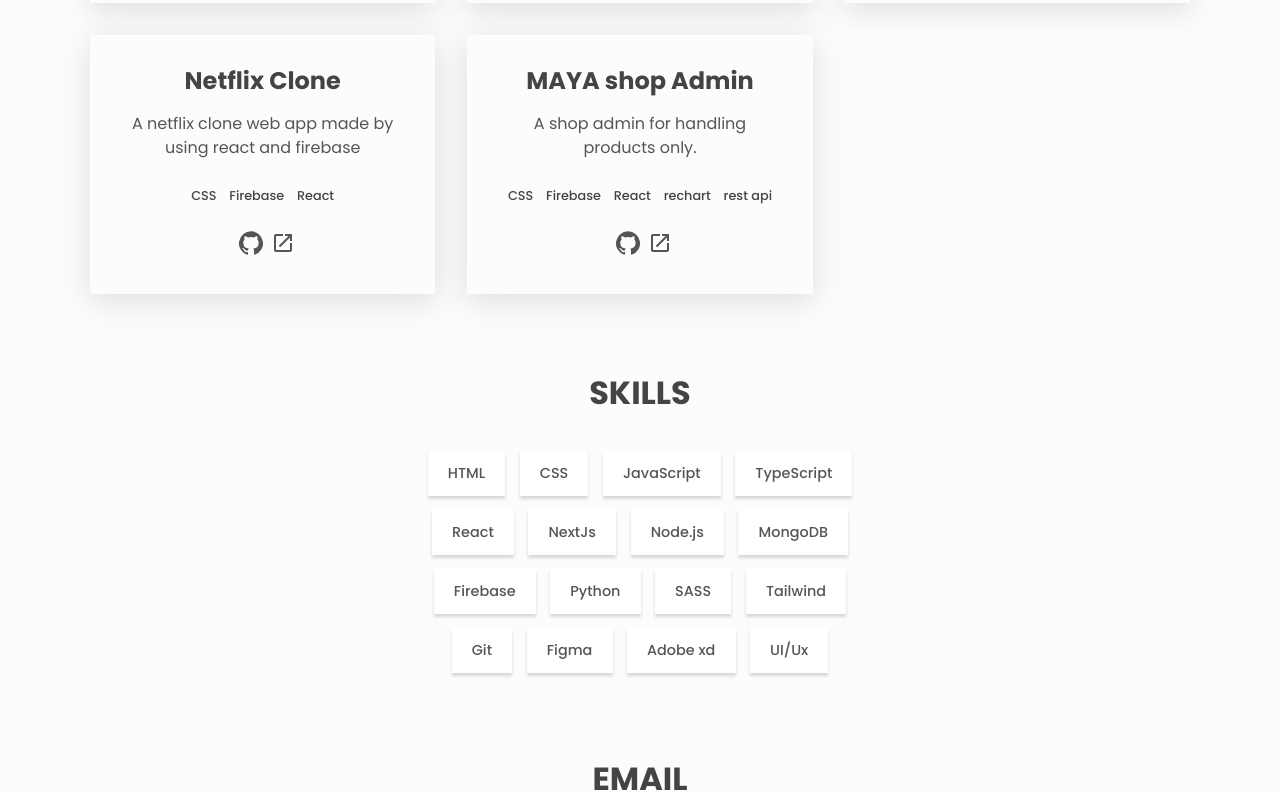
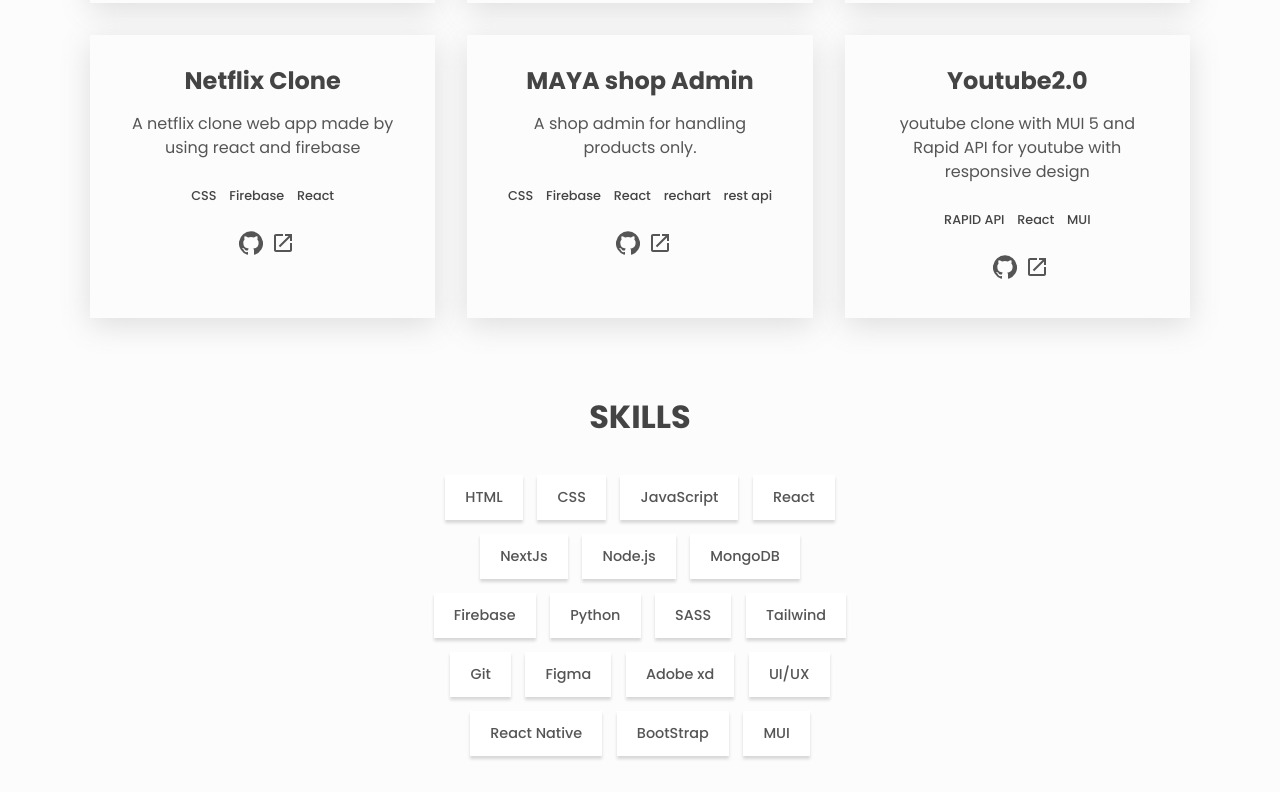
Before and after one commit to VinaySehwag14/PERSONAL-PORTFOLIO, a React (Create React App) app: page / in a window 1280 px wide. Shown: the part 1339-2131 px from the top of the page. Built offline with nearby package versions, Linux system fonts and the light colour scheme.

Commit message:
Update portfolio.js
updated

```diff
--- a/src/portfolio.js
+++ b/src/portfolio.js
@@ -86,6 +86,13 @@ const projects = [
     sourceCode: 'https://github.com/VinaySehwag14/MAYA-Shop-admin-',
     livePreview: 'https://maya-shop-admin-o8rp.vercel.app/',
   },
+{
+    name: 'Youtube2.0',
+    description: 'youtube clone with MUI 5 and Rapid API for youtube with responsive design ',
+    stack: ['RAPID API', 'React','MUI'],
+    sourceCode: 'https://github.com/VinaySehwag14/Youtube2.0',
+    livePreview: 'https://youtube2-0-3yb33tn13-vinaysehwag14.vercel.app/',
+  },
 
 ]
 
@@ -95,7 +102,6 @@ const skills = [
   'HTML',
   'CSS',
   'JavaScript',
-  'TypeScript',
   'React',
   'NextJs',
   'Node.js',
@@ -107,7 +113,10 @@ const skills = [
   'Git',
   'Figma',
   'Adobe xd',
-  'UI/Ux',
+  'UI/UX',
+  'React Native',
+  'BootStrap',
+  'MUI'
 ]
 
 const contact = {
```
